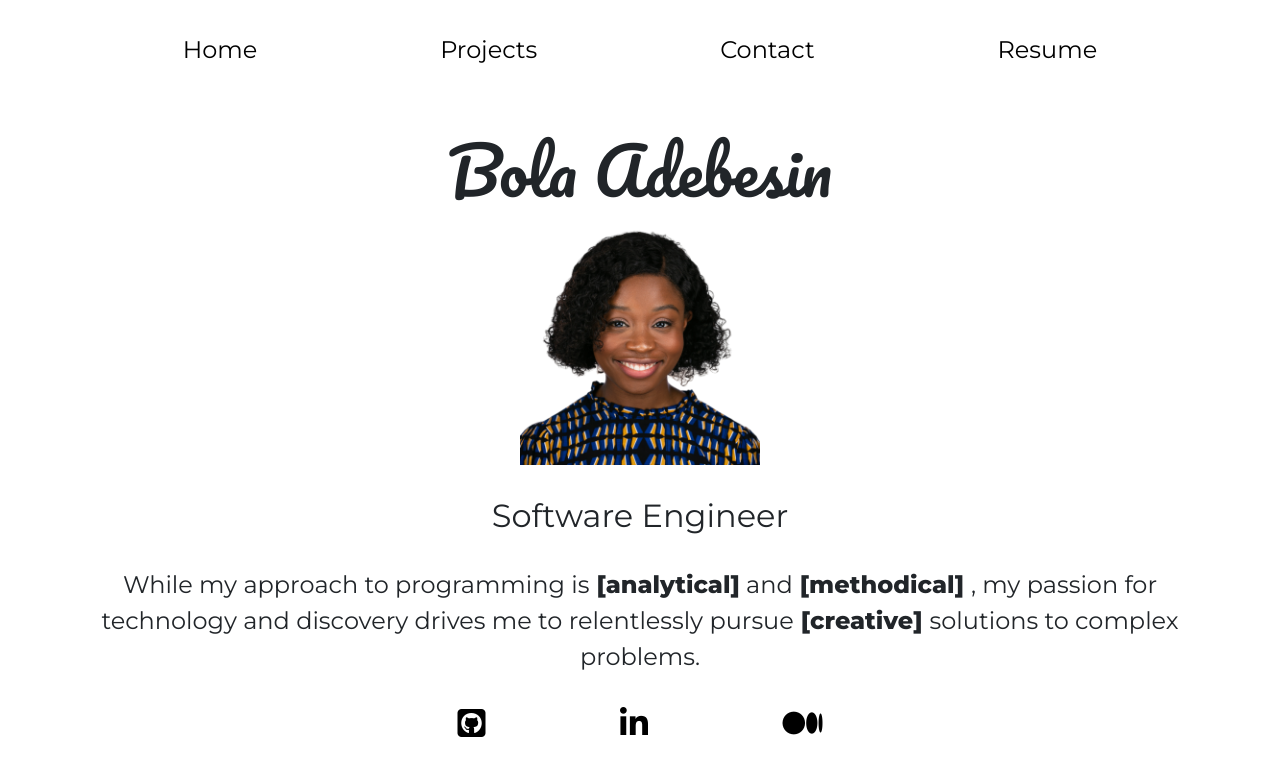
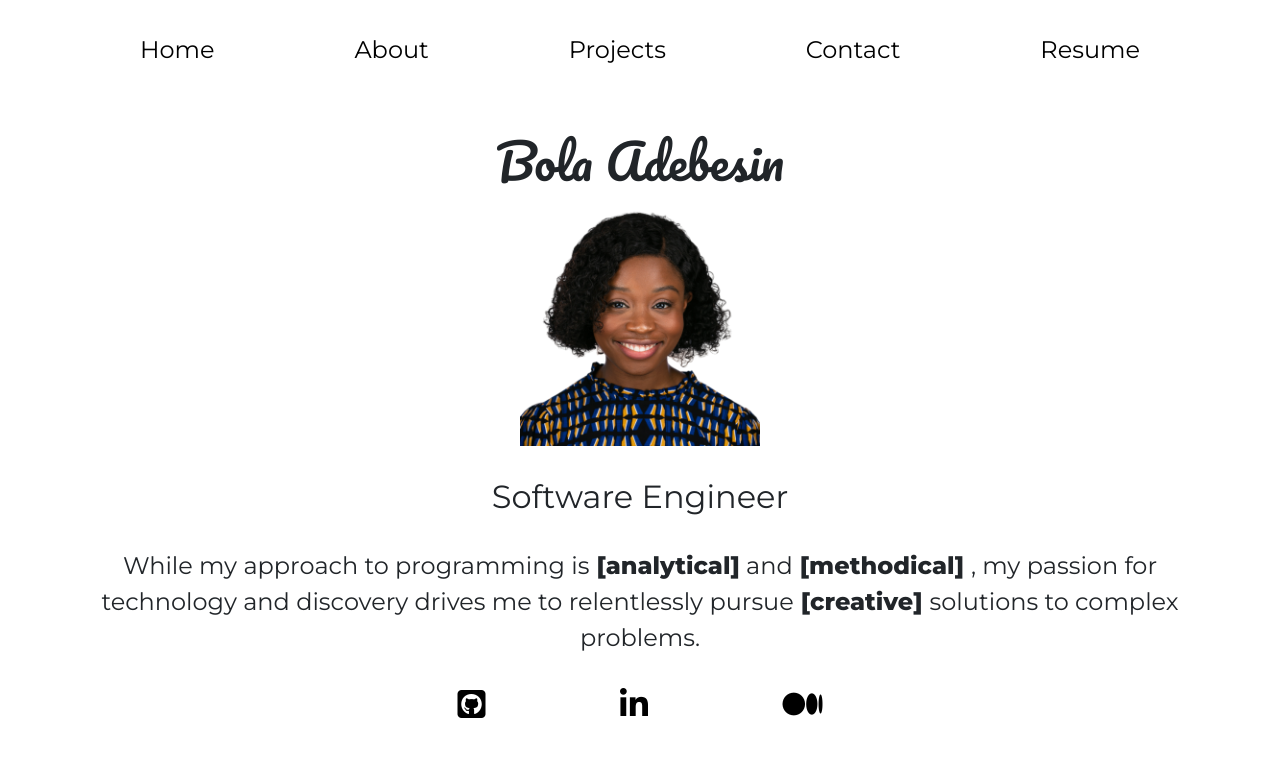
Before and after one commit to MobolanleAdebesin/MobolanleAdebesin.github.io, a React (Create React App) app: page / in a window 1280 px wide. Shown: the top 776 px of the page. Built offline with nearby package versions, Linux system fonts and the light colour scheme.

Commit message:
Renamed Home component to About component. Created new About component to include bio

```diff
--- a/src/App.js
+++ b/src/App.js
@@ -2,8 +2,9 @@ import React, { Component } from "react";
 import { BrowserRouter as Router, Route, Link } from "react-router-dom";
 import "./App.css";
 import Projects from "./components/Projects.js";
+import About from "./components/About.js";
 import Contact from "./components/Contact.js";
-import About from "./components/About.js";
+import Home from "./components/Home.js";
 import myResume from "./myResume.pdf";
 
 class App extends Component {
@@ -70,6 +71,20 @@ class App extends Component {
               </li>
               <li>
                 <Link
+                  to="/About"
+                  className="App-navigation-link"
+                  onClick={this.changeActive}
+                  style={
+                    this.state.active === "About"
+                      ? { color: "tomato", fontFamily: "Pacifico" }
+                      : { color: "black" }
+                  }
+                >
+                  About
+                </Link>
+              </li>
+              <li>
+                <Link
                   className="App-navigation-link"
                   to="/Projects"
                   onClick={this.changeActive}
@@ -130,6 +145,20 @@ class App extends Component {
               </Link>
               <div>
                 <ul className="App-unordered-list">
+                  <li>
+                    <Link
+                      to="/About"
+                      className="App-navigation-link"
+                      onClick={this.changeActive}
+                      style={
+                        this.state.active === "About"
+                          ? { color: "tomato", fontFamily: "Pacifico" }
+                          : { color: "black" }
+                      }
+                    >
+                      About
+                    </Link>
+                  </li>
                   <li>
                     <Link
                       className="App-navigation-link"
@@ -207,7 +236,8 @@ class App extends Component {
               </div>
             </nav>
           </div>
-          <Route path="/" exact component={About}></Route>
+          <Route path="/" exact component={Home}></Route>
+          <Route path="/About" exact component={About}></Route>
           <Route path="/Projects" exact component={Projects}></Route>
           <Route path="/Contact" exact component={Contact}></Route>
         </div>
--- a/src/components/About.css
+++ b/src/components/About.css
@@ -1,56 +1,21 @@
-.About-main-container {
-  padding: 1rem;
-  display: flex;
-  flex-direction: column;
-  align-items: center;
-  margin: 0 1rem;
-}
-.About-profile-title {
+.About {
+  margin: 1rem;
   display: flex;
   flex-direction: column;
   align-items: center;
 }
-
-.About-profile {
-  width: 10rem;
-}
-
-.About-title {
-  margin: 1rem;
-}
-.About-description {
-  text-align: center;
-}
-.About-links {
-  display: none;
-}
-.About-name {
+.About-about-me {
   margin-bottom: 1rem;
 }
 
-@media all and (min-width: 500px) {
-  .About-links {
-    display: flex;
-    width: 30%;
-    justify-content: space-between;
-    margin: 1rem 0;
-  }
-}
-
 @media all and (min-width: 768px) {
-  .About-name {
-    font-size: 4rem;
-  }
-  .About-profile {
-    width: 15rem;
-  }
-  .About-title {
-    font-size: 2rem;
+  .About {
     margin: 2rem;
   }
-  .About-description {
-    text-align: center;
-    padding: 0 3rem;
+  .About-about-me {
+    font-size: 3rem;
+  }
+  .About-paragraph {
     font-size: 1.5rem;
   }
 }
--- a/src/components/About.js
+++ b/src/components/About.js
@@ -1,58 +1,30 @@
 import React, { Component } from "react";
 import "./About.css";
-import profile from "../profile.png";
 class About extends Component {
   render() {
     return (
-      <main className="About-main-container">
-        <h2 className="About-name">Bola Adebesin</h2>
-        <div className="About-profile-title-description">
-          <div className="About-profile-title">
-            <img className="About-profile" src={profile} alt="profile" />
-            <h5 className="About-title">Software Engineer</h5>
-          </div>
-          <div className="About-description-container">
-            <p className="About-description">
-              While my approach to programming is
-              <strong> [analytical]</strong> and
-              <strong> [methodical] </strong>, my passion for technology and
-              discovery drives me to relentlessly pursue
-              <strong> [creative] </strong> solutions to complex problems.
-            </p>
-          </div>
-        </div>
-
-        <div className="About-links">
-          <a
-            href="https://github.com/MobolanleAdebesin"
-            target="_blank"
-            rel="noopener noreferrer"
-            id="github"
-          >
-            <i className="fa fa-github-square fa-2x"></i>
-          </a>
-
-          <a
-            href="https://www.linkedin.com/in/mobolanle-adebesin/"
-            target="_blank"
-            rel="noopener noreferrer"
-            id="linkedin"
-          >
-            <i className="fa fa-linkedin fa-2x"></i>
-          </a>
-
-          <a
-            href="https://medium.com/@bolaadebesin"
-            target="_blank"
-            rel="noopener noreferrer"
-            id="medium"
-          >
-            <i className="fa fa-medium fa-2x"></i>
-          </a>
-        </div>
-      </main>
+      <div className="About">
+        <h2 className="About-about-me">About Me</h2>
+        <p className="About-paragraph">
+          I graduated from the University of Maryland Baltimore County with a
+          B.S. in Biological Sciences in 2016. After spending the last two years
+          as an MD/Ph.D. student at Vanderbilt University School of Medicine, I
+          made the decision to take some time off to pursue my other passions.
+          <hr />
+          Although my path to programming is probably atypical, the things that
+          I love about coding, the level of creativity and critical thinking
+          that it requires, are the same things that drew me to medicine. The
+          time I have spent as a medical student has taught me how to work hard
+          in a fast-paced, and dynamic environment, how to collaborate with all
+          kinds of people and teams, and the value of consistent, efficient, and
+          open communication.
+          <hr />
+          When I'm not coding, I like reading science fiction novels and mixing
+          up different DIY skin and hair care products! (My favorite concoction
+          thus fair is a flaxseed and Rosemary hair gel).
+        </p>
+      </div>
     );
   }
 }
-
 export default About;
--- a/src/components/Contact.css
+++ b/src/components/Contact.css
@@ -24,7 +24,7 @@
 
 @media all and (min-width: 768px) {
   .Contact-header {
-    font-size: 2rem;
+    font-size: 3rem;
     margin-bottom: 1rem;
   }
   .Contact-quote {
--- /dev/null
+++ b/src/components/Home.css
@@ -0,0 +1,56 @@
+.Home-main-container {
+  padding: 1rem;
+  display: flex;
+  flex-direction: column;
+  align-items: center;
+  margin: 0 1rem;
+}
+.Home-profile-title {
+  display: flex;
+  flex-direction: column;
+  align-items: center;
+}
+
+.Home-profile {
+  width: 10rem;
+}
+
+.Home-title {
+  margin: 1rem;
+}
+.Home-description {
+  text-align: center;
+}
+.Home-links {
+  display: none;
+}
+.Home-name {
+  margin-bottom: 1rem;
+}
+
+@media all and (min-width: 500px) {
+  .Home-links {
+    display: flex;
+    width: 30%;
+    justify-content: space-between;
+    margin: 1rem 0;
+  }
+}
+
+@media all and (min-width: 768px) {
+  .Home-name {
+    font-size: 3rem;
+  }
+  .Home-profile {
+    width: 15rem;
+  }
+  .Home-title {
+    font-size: 2rem;
+    margin: 2rem;
+  }
+  .Home-description {
+    text-align: center;
+    padding: 0 3rem;
+    font-size: 1.5rem;
+  }
+}
--- /dev/null
+++ b/src/components/Home.js
@@ -0,0 +1,58 @@
+import React, { Component } from "react";
+import "./Home.css";
+import profile from "../profile.png";
+class Home extends Component {
+  render() {
+    return (
+      <main className="Home-main-container">
+        <h2 className="Home-name">Bola Adebesin</h2>
+        <div className="Home-profile-title-description">
+          <div className="Home-profile-title">
+            <img className="Home-profile" src={profile} alt="profile" />
+            <h5 className="Home-title">Software Engineer</h5>
+          </div>
+          <div className="Home-description-container">
+            <p className="Home-description">
+              While my approach to programming is
+              <strong> [analytical]</strong> and
+              <strong> [methodical] </strong>, my passion for technology and
+              discovery drives me to relentlessly pursue
+              <strong> [creative] </strong> solutions to complex problems.
+            </p>
+          </div>
+        </div>
+
+        <div className="Home-links">
+          <a
+            href="https://github.com/MobolanleAdebesin"
+            target="_blank"
+            rel="noopener noreferrer"
+            id="github"
+          >
+            <i className="fa fa-github-square fa-2x"></i>
+          </a>
+
+          <a
+            href="https://www.linkedin.com/in/mobolanle-adebesin/"
+            target="_blank"
+            rel="noopener noreferrer"
+            id="linkedin"
+          >
+            <i className="fa fa-linkedin fa-2x"></i>
+          </a>
+
+          <a
+            href="https://medium.com/@bolaadebesin"
+            target="_blank"
+            rel="noopener noreferrer"
+            id="medium"
+          >
+            <i className="fa fa-medium fa-2x"></i>
+          </a>
+        </div>
+      </main>
+    );
+  }
+}
+
+export default Home;
--- a/src/components/Projects.css
+++ b/src/components/Projects.css
@@ -56,7 +56,7 @@
   }
   .Project-header {
     grid-column: 1 / span 2;
-    font-size: 2rem;
+    font-size: 3rem;
   }
   .Project-card {
     margin: 1rem;
```
